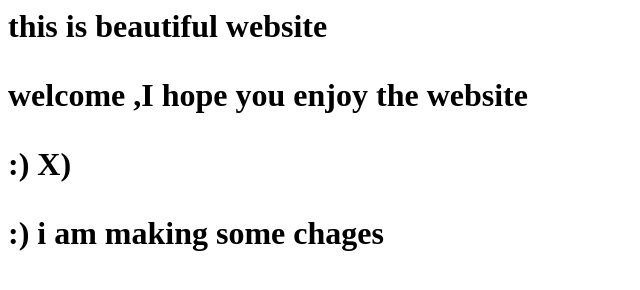
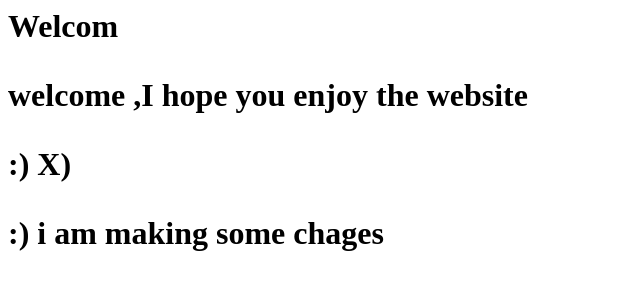
Before and after one commit to kus123123/firstone, a plain HTML site: page index.html in a window 1280 px wide. Shown: the whole page, without its empty margins (0-640 px from the left). Drawn offline with Linux system fonts and the light colour scheme.

Commit message:
changed welcome

```diff
--- a/index.html
+++ b/index.html
@@ -1,7 +1,9 @@
 <html>
 <title> this is my website </title>
-<h1>this is beautiful website</h>
+
+<h1>Welcom</h>
 <p>welcome ,I hope you enjoy the website </p>
 <p> :) X) </p>
 <P> :) i am making some chages </p>
+
 </html>
```
